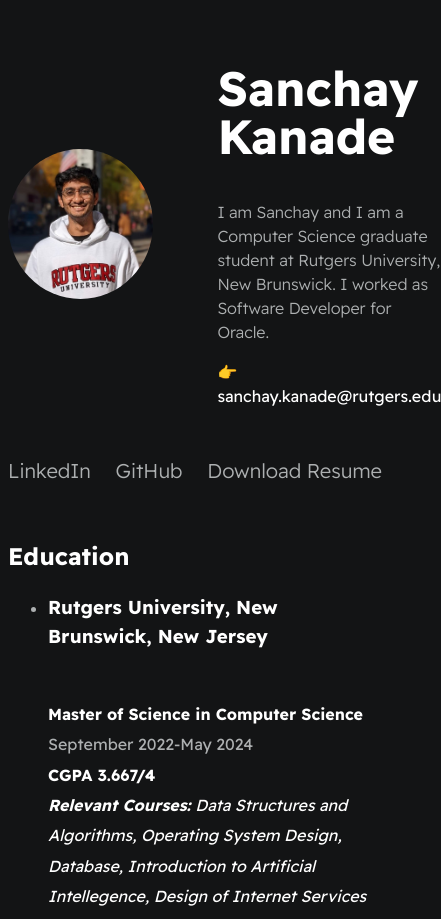
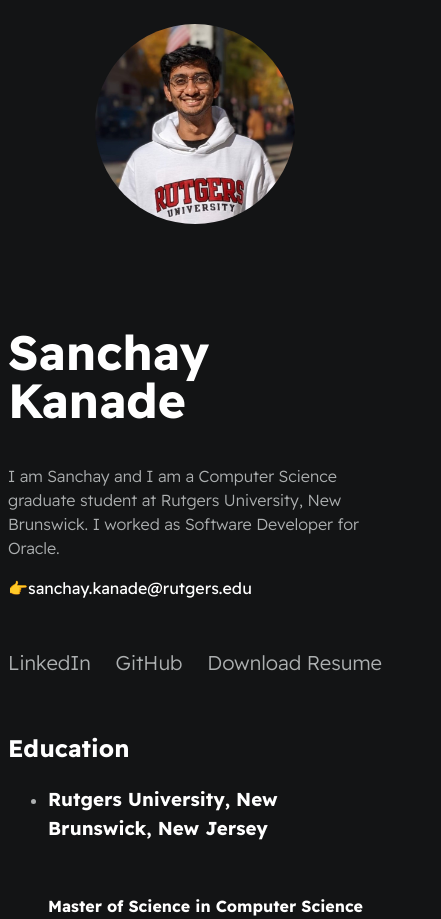
Before and after one commit to SanchayKanade/Resume_website, a plain HTML site: page index.html in a window 390 px wide. Shown: the top 919 px of the page, 441 px wide, since content can reach past the window. Drawn offline with Linux system fonts and the light colour scheme.

Commit message:
Fifth_Commit_02022023

```diff
--- a/styles/main.css
+++ b/styles/main.css
@@ -137,3 +137,28 @@ li{
     color: var(--mainTextColor);
     transition: .3s;
 }
+
+.card--project a:hover{
+    color: var(--mainLinkColor);
+}
+
+@media(max-width: 600px){
+    #wrapper--hero{
+        flex-direction: column;
+    }
+    #profile-pic{
+        width: 200px;
+        height: 200px;
+    }
+
+    .section--page{
+        padding-top: 1em;
+        padding-bottom: 1em;
+    }
+
+    .card-work-history{
+        border-left: none;
+        padding-left: 0;
+    }
+
+}
```
